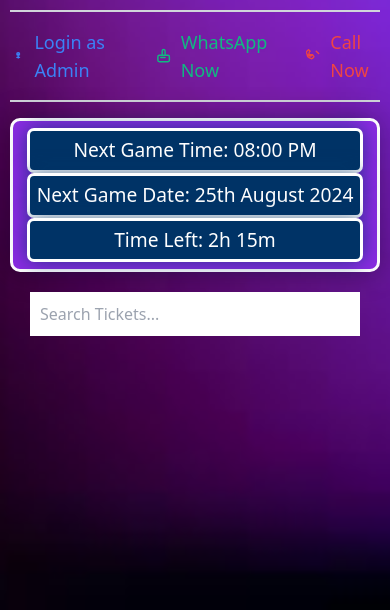
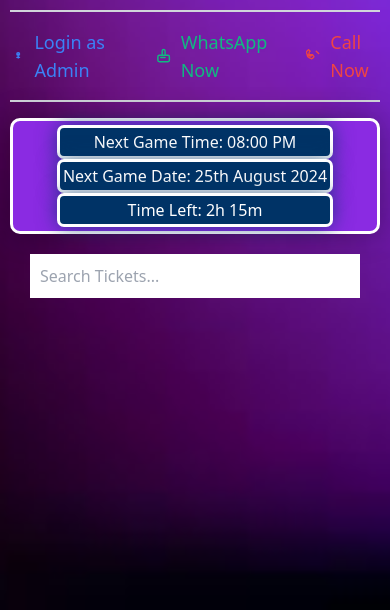
Before and after one commit to psyschology/render-frontend, a website with bundled scripts: page public/user.html in a window 390 px wide. Shown: the part 232-842 px from the top of the page. Built offline with nearby package versions, Linux system fonts and the light colour scheme; no server answers.

Commit message:
Update user.html

```diff
--- a/public/user.html
+++ b/public/user.html
@@ -162,8 +162,8 @@
 /* Mobile Styles */
 @media (max-width: 600px) {
     .info-box {
-        font-size: 1.2rem; /* Adjust font size for mobile */
-        padding: 5px 7px; /* Reduced padding for smaller screens */
+        font-size: 16px; /* Adjust font size for mobile */
+        padding: 2px 3px; /* Reduced padding for smaller screens */
         min-width: 150px; /* Smaller width for mobile */
     }
 
@@ -173,7 +173,7 @@
     }
 
     .main-box {
-        padding: 7px; /* Adjust padding for the main box on mobile */
+        padding: 4px; /* Adjust padding for the main box on mobile */
         max-width: 100%; /* Full width on mobile */
     }
 }
```
